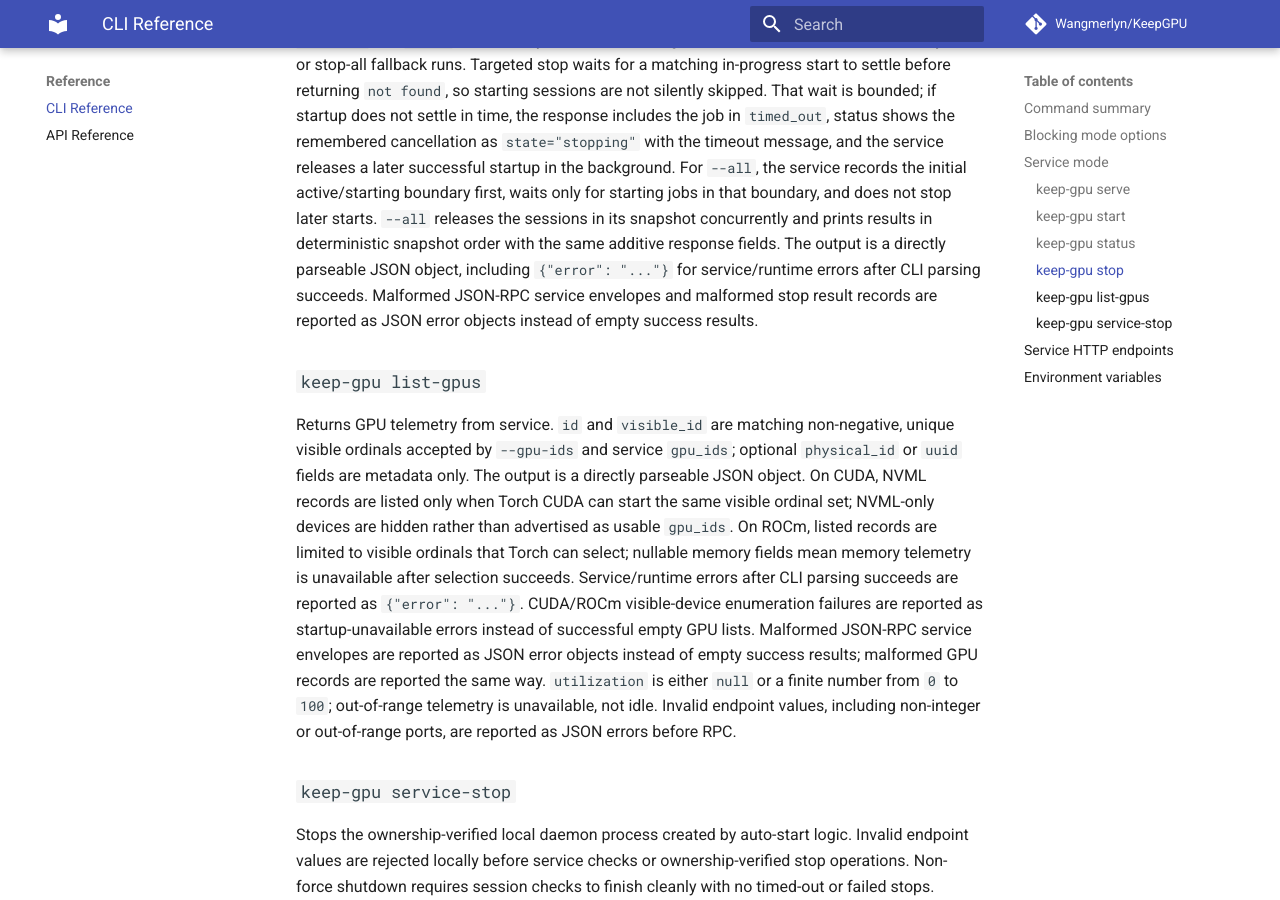
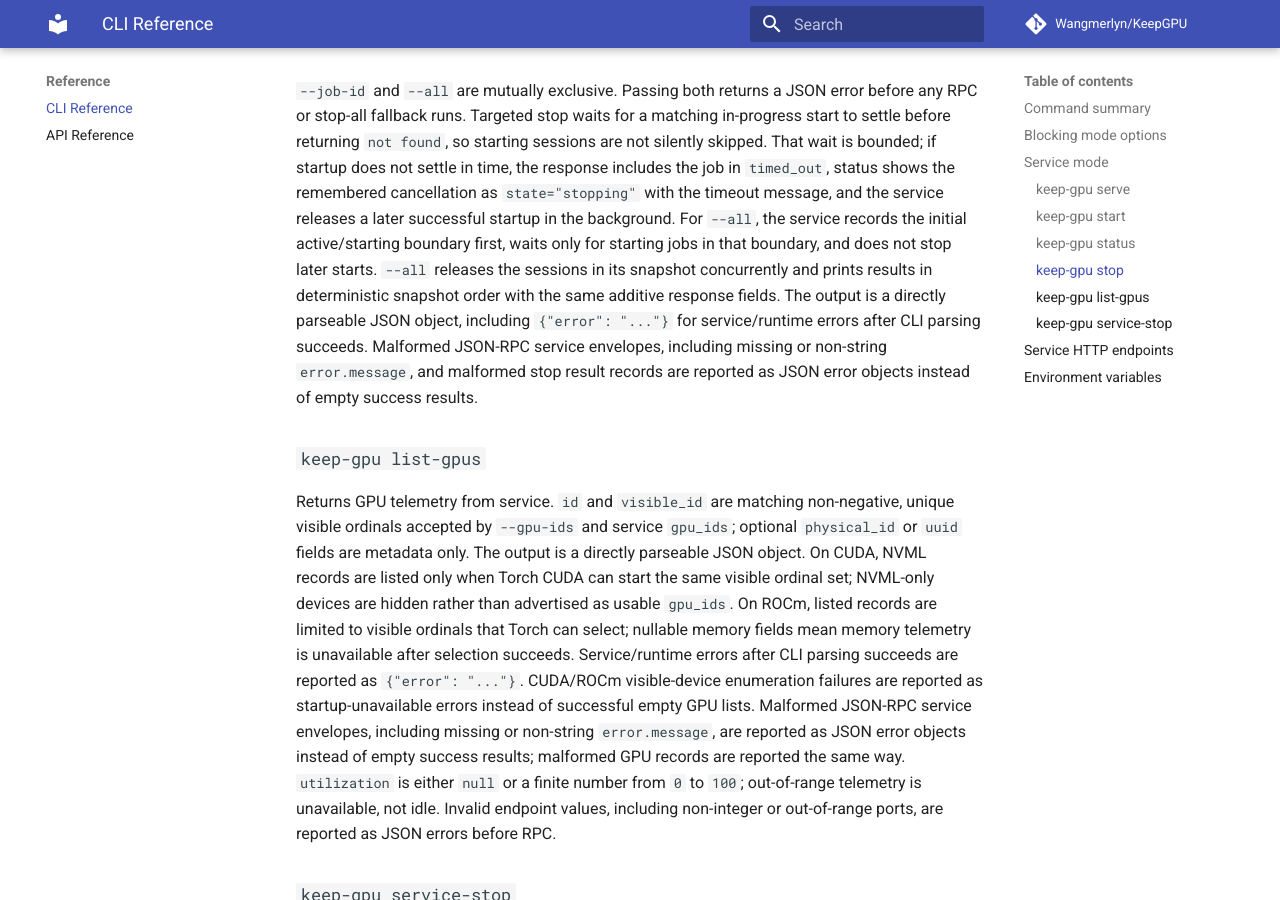
Before and after one commit to Wangmerlyn/KeepGPU, an MkDocs documentation site: the page built from docs/reference/cli.md, in a window 1280 px wide and 900 px high, scrolled down 3227 px. Built offline with MkDocs 1.6.1 and Material for MkDocs 9.7.7, drawn with Linux system fonts in a browser that asks for light colours; comment, search, counter and statistics services are not loaded; some of the changed text lies outside the part shown.

Commit message:
fix(cli): reject malformed rpc error messages
Reject malformed JSON-RPC error envelopes with missing or non-string error.message as service response errors, so they cannot be mistaken for startup-unavailable service errors.

Also documents the envelope/rollback contract and preserves the slim README with the Zenodo DOI badge.

```diff
--- a/docs/reference/cli.md
+++ b/docs/reference/cli.md
@@ -48,6 +48,8 @@
 If `start` auto-starts the service and the service then reports expected
 startup unavailability before creating a session, the CLI best-effort stops the
 just-created daemon instead of leaving it idle.
+Malformed JSON-RPC service envelopes, including missing or non-string
+`error.message`, are response errors and do not trigger this rollback.
 The same best-effort cleanup runs when auto-start times out before the service
 passes its health check. Auto-start refuses to overwrite an ownership-verified
 live daemon PID record when that daemon's health endpoint is unavailable; inspect
@@ -75,8 +77,8 @@
 
 Prints a directly parseable JSON object, including `{"error": "..."}` for
 service/runtime errors after CLI parsing succeeds. Malformed JSON-RPC service
-envelopes and malformed status job records are reported as JSON error objects
-instead of empty success results.
+envelopes, including missing or non-string `error.message`, and malformed status
+job records are reported as JSON error objects instead of empty success results.
 Started sessions with terminal worker allocation/runtime failures remain listed
 as `state="runtime_failed"` with `last_error` and can still be stopped. Normal
 busy-GPU or unavailable-telemetry backoff keeps the session active; it is not a
@@ -104,8 +106,9 @@
 in deterministic snapshot order with the same additive response fields.
 The output is a directly parseable JSON object, including `{"error": "..."}` for
 service/runtime errors after CLI parsing succeeds. Malformed JSON-RPC service
-envelopes and malformed stop result records are reported as JSON error objects
-instead of empty success results.
+envelopes, including missing or non-string `error.message`, and malformed stop
+result records are reported as JSON error objects instead of empty success
+results.
 
 ### `keep-gpu list-gpus`
 
@@ -120,9 +123,10 @@
 after selection succeeds. Service/runtime errors after CLI parsing succeeds are
 reported as `{"error": "..."}`. CUDA/ROCm visible-device enumeration failures
 are reported as startup-unavailable errors instead of successful empty GPU
-lists. Malformed JSON-RPC service envelopes are reported as JSON error objects
-instead of empty success results; malformed GPU records are reported the same
-way. `utilization` is either `null` or a finite number from `0` to `100`;
+lists. Malformed JSON-RPC service envelopes, including missing or non-string
+`error.message`, are reported as JSON error objects instead of empty success
+results; malformed GPU records are reported the same way. `utilization` is
+either `null` or a finite number from `0` to `100`;
 out-of-range telemetry is unavailable, not idle.
 Invalid endpoint values, including non-integer or out-of-range ports, are
 reported as JSON errors before RPC.
```
Also changed, not shown: AGENTS.md (+5 -4 lines), docs/guides/cli.md (+6 -2 lines), docs/plans/cli-rpc-error-message.md (added, +48 -0 lines), 2 other files.
